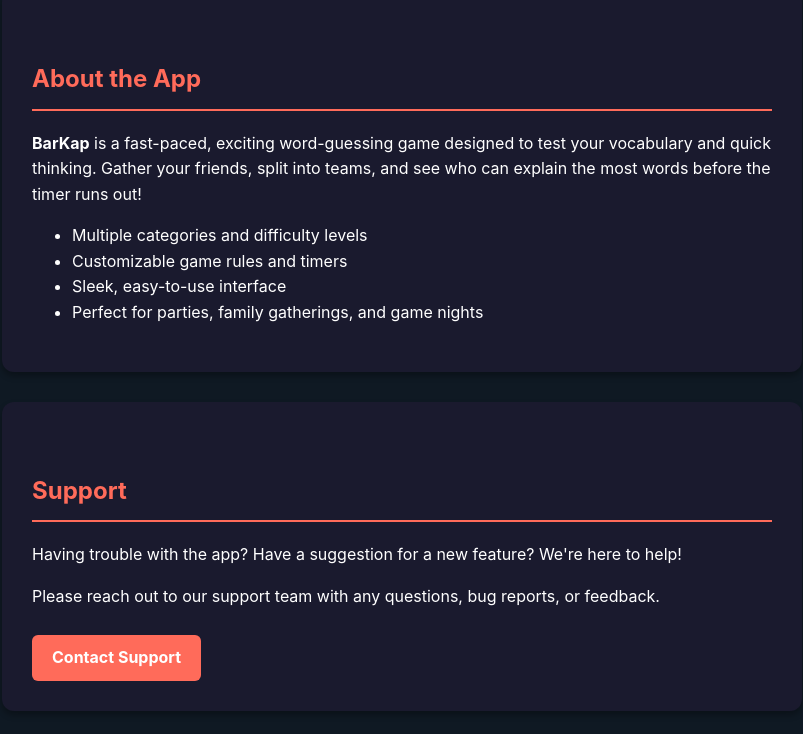
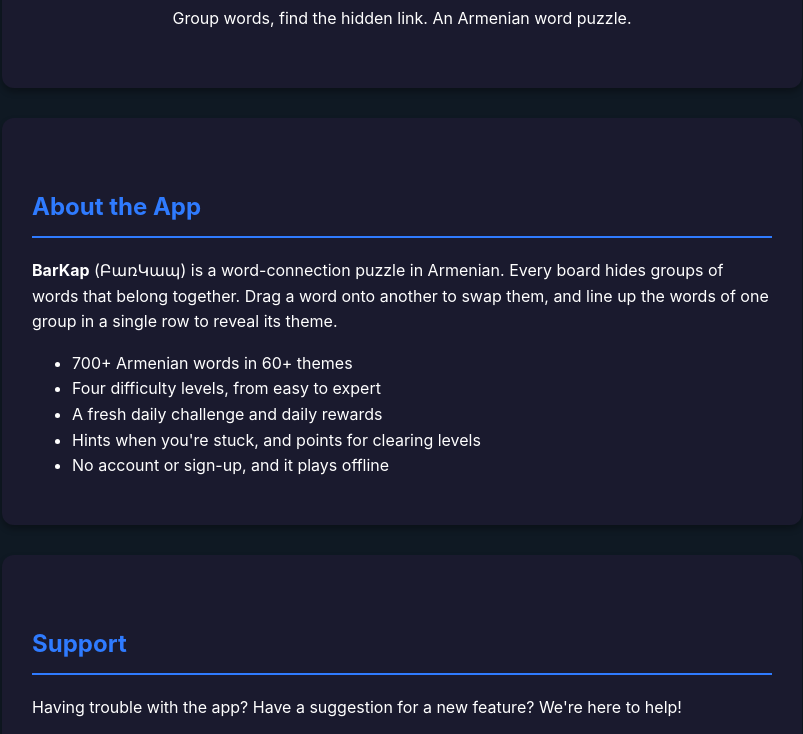
Before and after one commit to gevgasparyan/docs, a plain HTML site: page barkap-support/index.html in a window 1280 px wide. Shown: the part 270-1004 px from the top of the page, without its empty margins (238-1041 px from the left). Drawn offline with Linux system fonts and the light colour scheme.

Commit message:
Update support pages: BarKap header and about, add logos
Co-Authored-By: Claude Opus 5.5 <noreply@anthropic.com>

```diff
--- a/barkap-support/index.html
+++ b/barkap-support/index.html
@@ -3,7 +3,7 @@
   <head>
     <meta charset="UTF-8" />
     <meta name="viewport" content="width=device-width, initial-scale=1.0" />
-    <title>BarKap</title>
+    <title>BarKap Support</title>
     <style>
       body {
         font-family:
@@ -29,8 +29,8 @@
         margin-bottom: 10px;
       }
       h2 {
-        color: #FF6B5A;
-        border-bottom: 2px solid #FF6B5A;
+        color: #2F7BFF;
+        border-bottom: 2px solid #2F7BFF;
         padding-bottom: 10px;
         margin-top: 40px;
       }
@@ -43,7 +43,7 @@
       }
       .contact-btn {
         display: inline-block;
-        background-color: #FF6B5A;
+        background-color: #2F7BFF;
         color: #fff;
         padding: 10px 20px;
         text-decoration: none;
@@ -52,7 +52,7 @@
         margin-top: 10px;
       }
       .contact-btn:hover {
-        background-color: #e55a4a;
+        background-color: #2466EE;
       }
       footer {
         text-align: center;
@@ -64,23 +64,25 @@
   </head>
   <body>
     <header>
+      <img src="icon.png" alt="BarKap logo" width="100" height="100" style="border-radius: 22px; margin-bottom: 20px;">
       <h1>BarKap</h1>
-      <p>The ultimate word-guessing party game for you and your friends!</p>
+      <p>Group words, find the hidden link. An Armenian word puzzle.</p>
     </header>
 
     <div class="section" id="marketing">
       <h2>About the App</h2>
       <p>
-        <strong>BarKap</strong> is a fast-paced, exciting word-guessing game
-        designed to test your vocabulary and quick thinking. Gather your
-        friends, split into teams, and see who can explain the most words before
-        the timer runs out!
+        <strong>BarKap</strong> (ԲառԿապ) is a word-connection puzzle in
+        Armenian. Every board hides groups of words that belong together. Drag
+        a word onto another to swap them, and line up the words of one group in
+        a single row to reveal its theme.
       </p>
       <ul>
-        <li>Multiple categories and difficulty levels</li>
-        <li>Customizable game rules and timers</li>
-        <li>Sleek, easy-to-use interface</li>
-        <li>Perfect for parties, family gatherings, and game nights</li>
+        <li>700+ Armenian words in 60+ themes</li>
+        <li>Four difficulty levels, from easy to expert</li>
+        <li>A fresh daily challenge and daily rewards</li>
+        <li>Hints when you're stuck, and points for clearing levels</li>
+        <li>No account or sign-up, and it plays offline</li>
       </ul>
     </div>
 
```
Also changed, not shown: alias-support/index.html (+5 -5 lines), lullacam-support/index.html (+1 -0 lines), alias-support/icon.png, barkap-support/icon.png (added), lullacam-support/icon.png (added).
